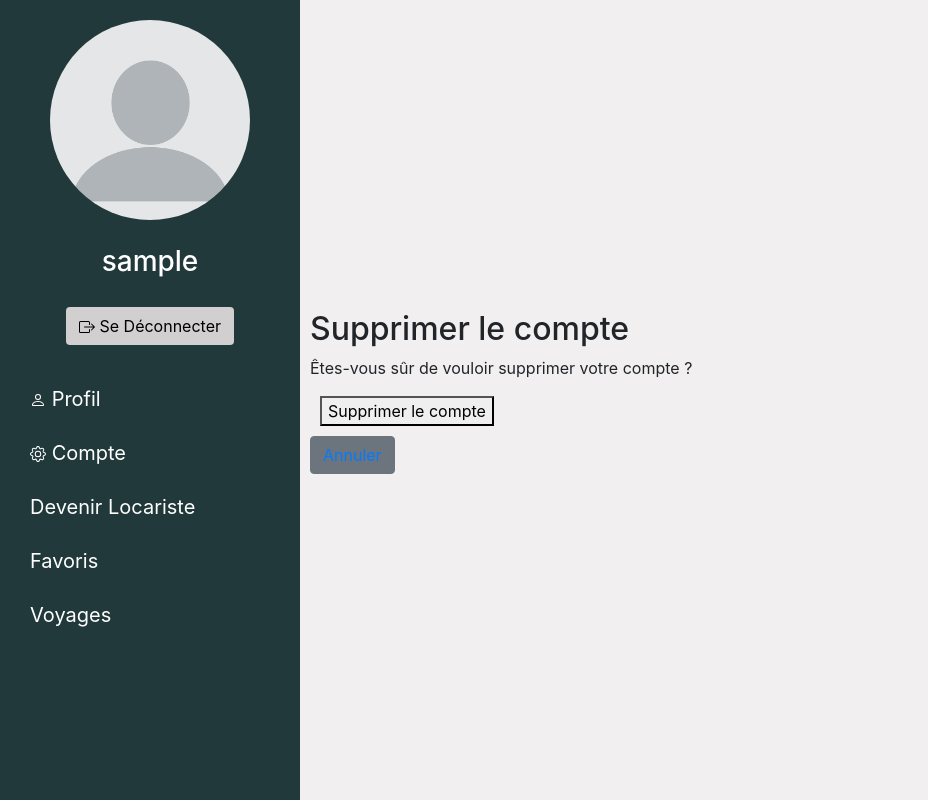
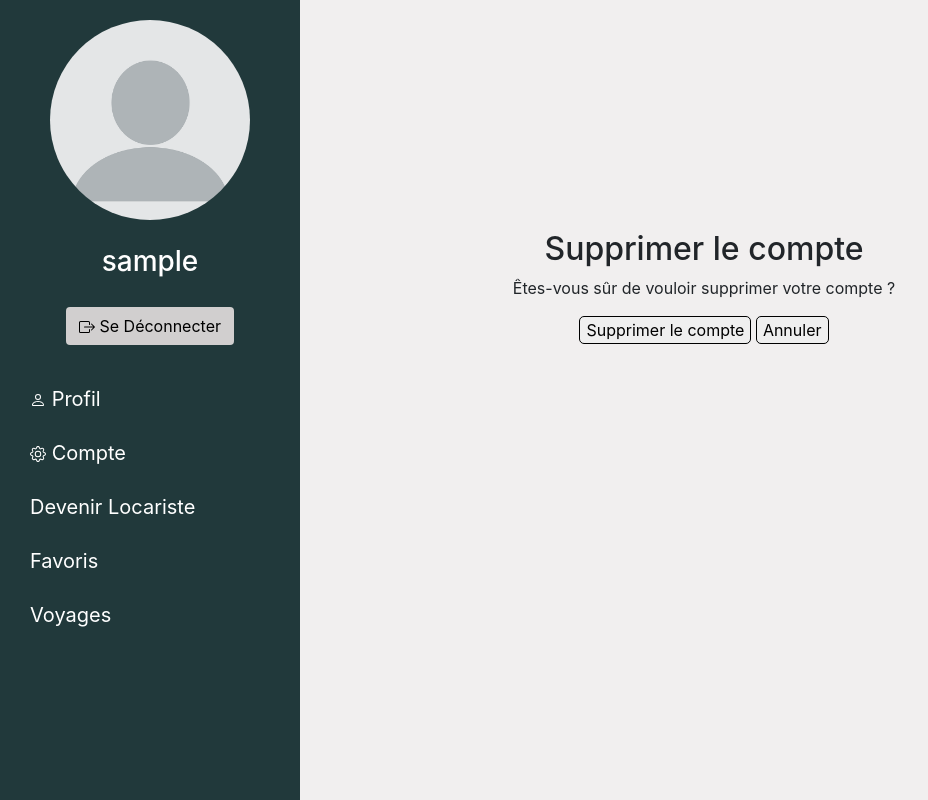
Before and after one commit to djamelboubred/Locars, a Django app: page /deleteAccount/ in a window 1280 px wide. Shown: the part 90-890 px from the top of the page, without its empty margins (0-928 px from the left). Run offline with Django 4.2, Linux system fonts and the light colour scheme; the visitor is signed in with stand-in values (Sample User, id 1); some libraries are stand-ins or nearby versions.

Commit message:
Front-end DeleteAccount Page

```diff
--- a/Locars/listings/static/listings/style.css
+++ b/Locars/listings/static/listings/style.css
@@ -6,6 +6,7 @@
 body {
     top: 500px;
     background-color: rgb(241, 239, 239);
+    width: 100%;
 
 }
 
@@ -167,7 +168,8 @@ body {
 /* bar de navigation des pages lier au compte */
 
 .navProfile {
-    width: 300px;
+    width: 15%;
+    min-width: 300px;
     background-color: rgb(33, 57, 59);
     height: 100vh;
     float:left;
@@ -213,9 +215,11 @@ body {
 
 .ProfilePage {
     position: absolute;
-    top: 150px;
-    left: 300px;
-    width: 1530px;
+    top: 15%;
+    left: 15%;
+    width: 80%;
+    min-width: 300px;
+    margin: auto;
     z-index: 1;
 }
 
@@ -226,10 +230,10 @@ body {
 
 #NameProfile {
     font-size: 40px;
-    margin-left: 15px;
+    margin-left: 5%;
 }
 #MemberProfile {
-    margin-left: 15px;
+    margin-left: 5%;
 }
 
 #FormProfile {
@@ -282,3 +286,47 @@ input {
     background-color: red;
     border-radius: 5px;
 }
+
+/* Delete Account Page */
+
+.DeleteAccountPage {
+    position: absolute;
+    top: 40%;
+    left: 15%;
+    width: 80%;
+    min-width: 300px;
+    margin: auto;
+    z-index: 1;
+    text-align: center;
+}
+
+.DeleteAccountPage a {
+    text-decoration: none;
+    color: inherit;
+}
+
+.BtnDeletedAccount {
+    border: 1px solid rgb(0, 0, 0);
+    border-radius: 5px;
+}
+.BtnDeletedAccount:hover{
+    background-color: #ff0000; /* Couleur de fond rouge au survol */
+    color: #ffffff; /* Couleur du texte blanche au survol */
+    cursor: pointer; /* Curseur indiquant que le bouton est actif */
+}
+
+.BtnDeletedAccountExit {
+    text-decoration: none;
+    border: 1px solid rgb(0, 0, 0);
+    border-radius: 5px;
+
+}
+.BtnDeletedAccountExit:hover{
+    text-decoration: none;
+    background-color: green; /* Couleur de fond rouge au survol */
+    color: #ffffff; /* Couleur du texte blanche au survol */
+    cursor: pointer; /* Curseur indiquant que le bouton est actif */
+    border-radius: 5px;
+}
+
+/* Locarist Page */
--- a/Locars/listings/templates/listings/BaseProfile.html
+++ b/Locars/listings/templates/listings/BaseProfile.html
@@ -1,6 +1,7 @@
 {% load static %}
 {% include 'Base.html' %}
 
+<body>
 
     <div class="navProfile">
 
@@ -76,11 +77,12 @@
                 <a href="{% url 'Travel' %}" class="{% if request.path == '/travel/' %}active{% endif %}">Voyages</a>
             </li>
         </div>
-</div>
-
         <div class="BaseProfileContent">
 
             {% block content %}
             {% endblock %}
 
         </div>
+    </div>
+
+</body>
--- a/Locars/listings/templates/listings/DeleteAccount.html
+++ b/Locars/listings/templates/listings/DeleteAccount.html
@@ -2,13 +2,16 @@
 {% load static %}
 {% block content %}
 
+    <div class="DeleteAccountPage">
 
-    <h2>Supprimer le compte</h2>
+        <h2>Supprimer le compte</h2>
         <p>Êtes-vous sûr de vouloir supprimer votre compte ?</p>
-        <form method="post" action="">
-            {% csrf_token %}
-            <button type="submit">Supprimer le compte</button>
-        </form>
-            <button type="button" class="btn btn-secondary"><a href="{% url 'Account' %}">Annuler</a></button>
+
+            <form method="post" action="">
+                {% csrf_token %}
+                <button type="submit" class="BtnDeletedAccount" onmouseover="activerBouton()">Supprimer le compte</button>
+                <button type="button" class="BtnDeletedAccountExit"><a href="{% url 'Account' %}">Annuler</a></button>
+            </form>
+    </div>
 
 {% endblock%}
```
Also changed, not shown: Locars/listings/templates/listings/Locarist.html (+31 -1 lines). Lines whose indentation alone changed are shown as unchanged.
